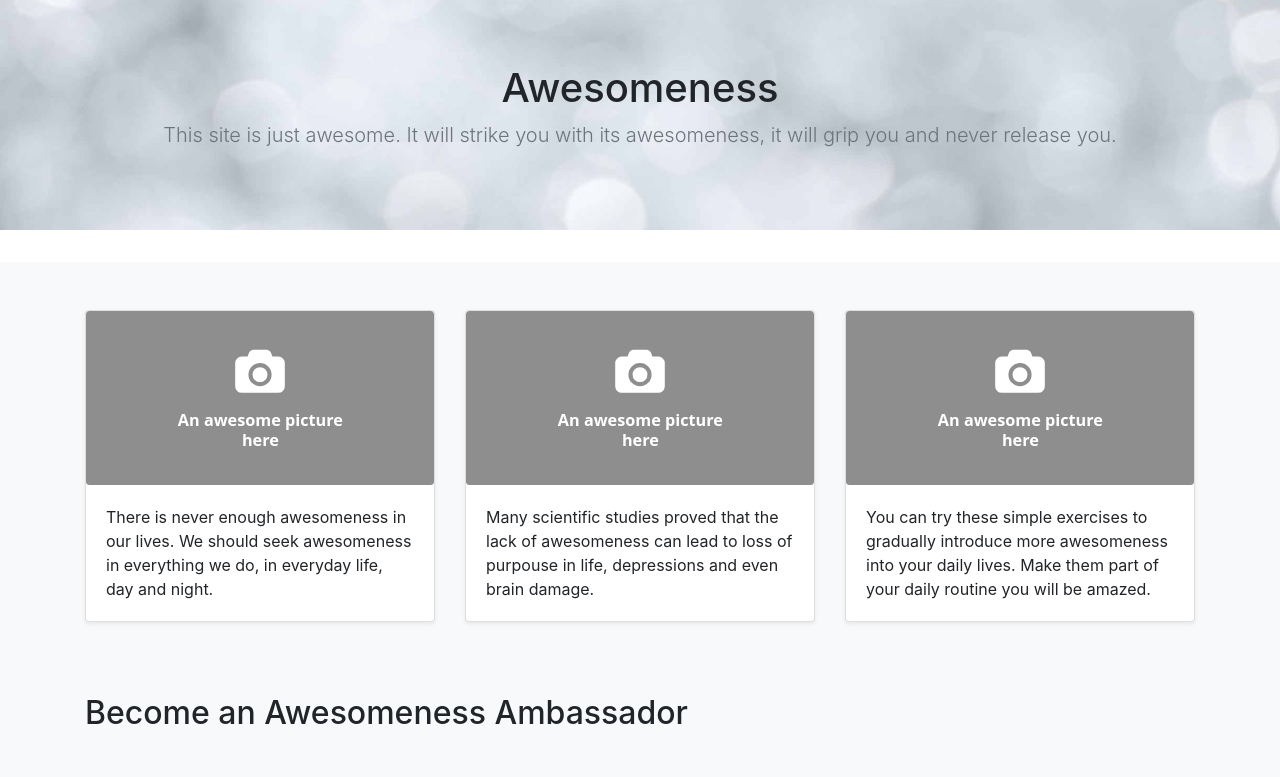
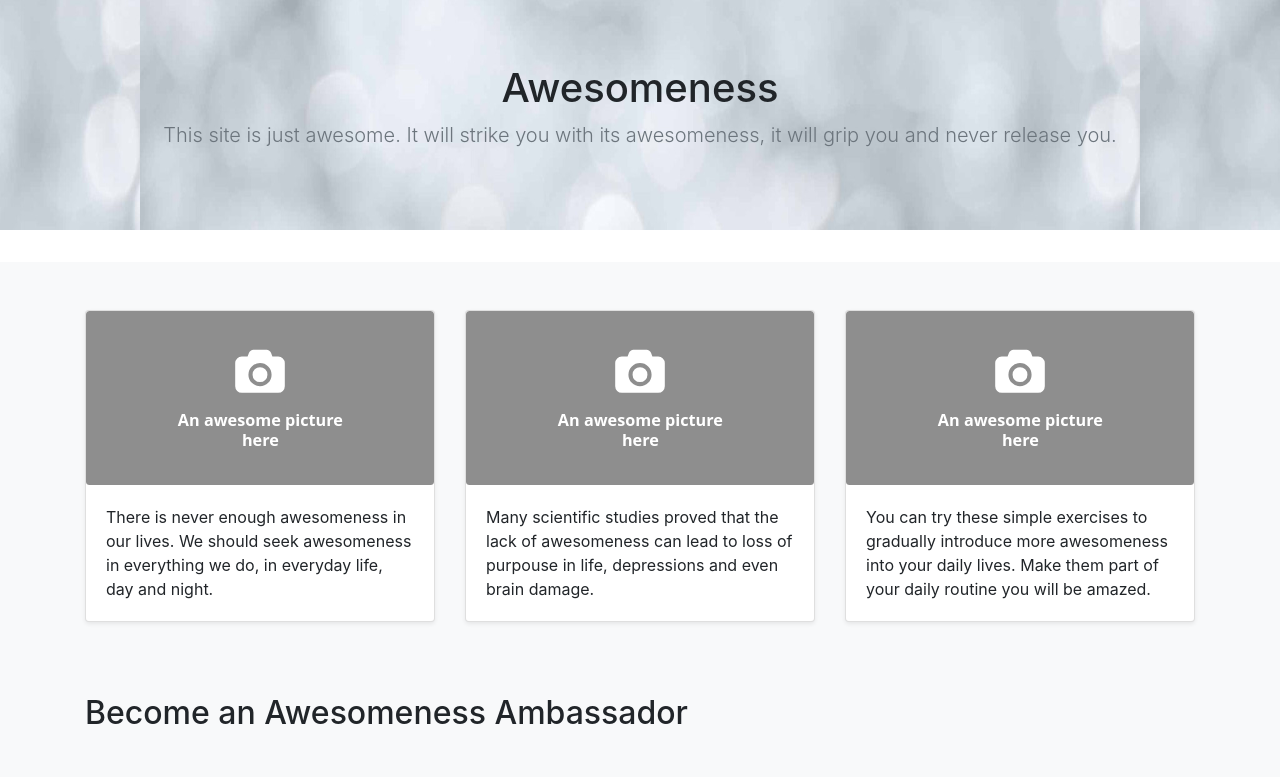
Before and after one commit to paulcolto/awesomeness, a plain HTML site: page index.html in a window 1280 px wide. Shown: the top 777 px of the page. Drawn offline with nearby package versions, Linux system fonts and the light colour scheme.

Commit message:
changed the background picture size

```diff
--- a/style.css
+++ b/style.css
@@ -7,7 +7,7 @@ html {
   background-color: yellow;
   background-image: url(/img/background.jpg);
   background-position: center;
-  background-size: cover;
+  background-size: 1000px 1000px;
   z-index: -1;
   background-color: rgba(0, 0, 0, 0.5);
 }
```
